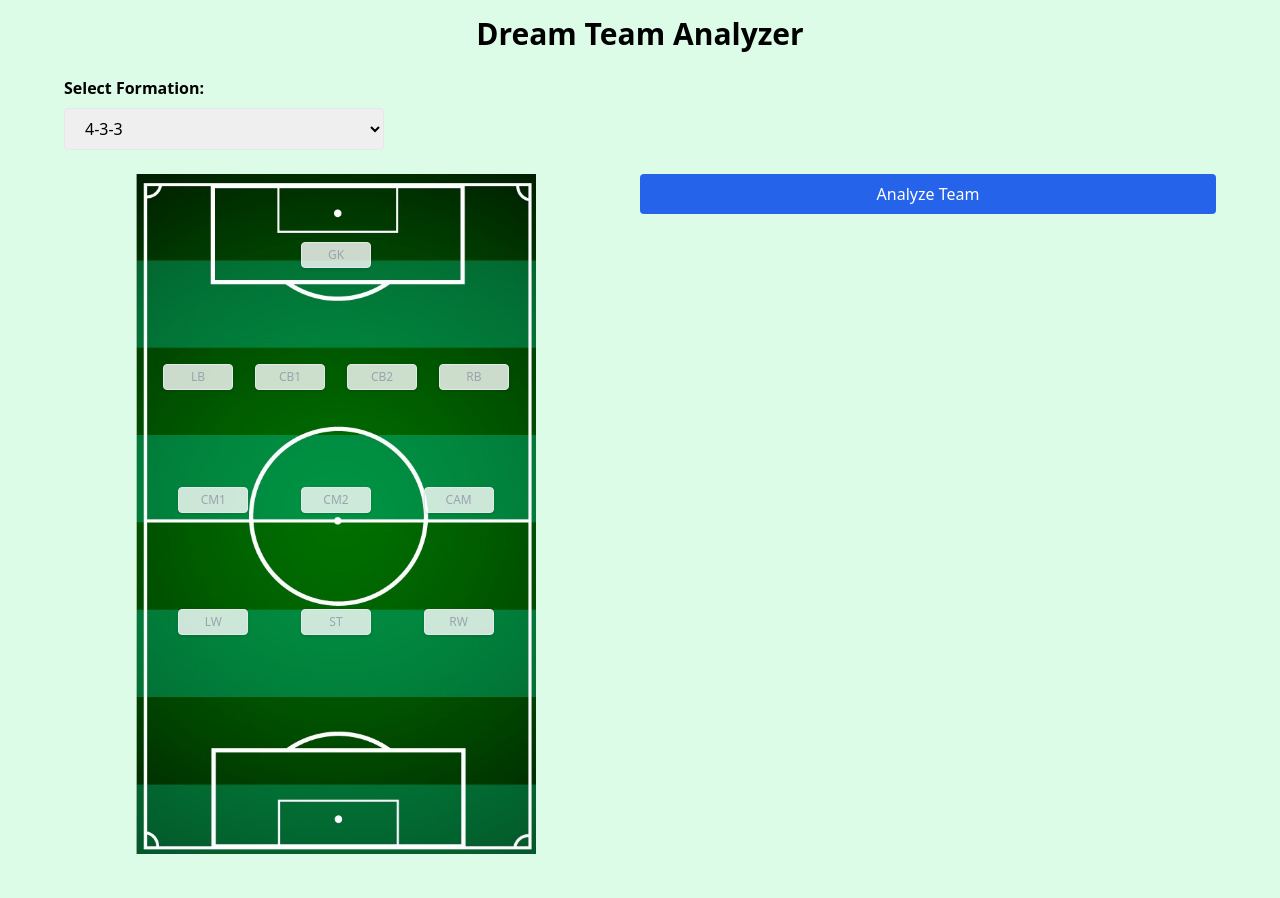
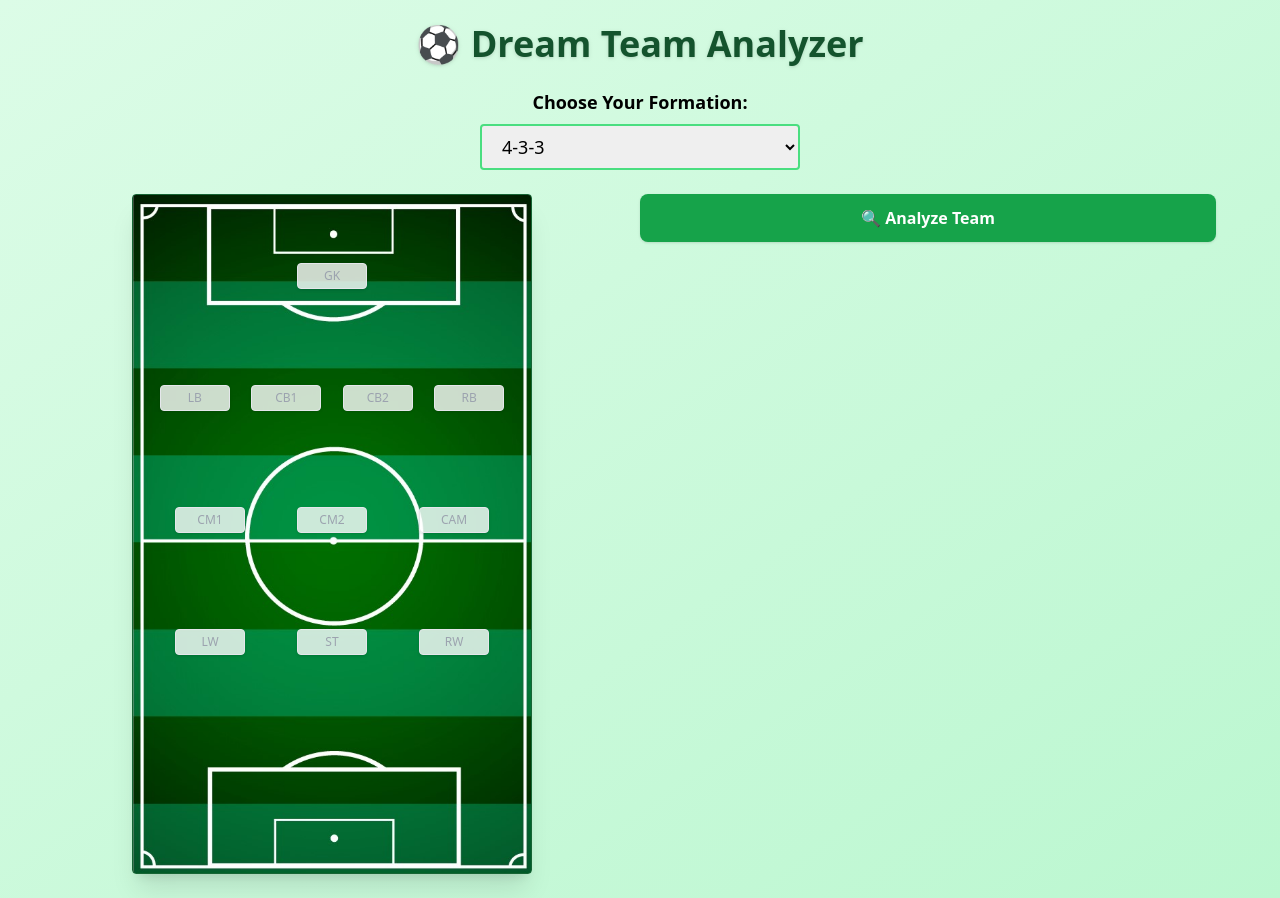
Before and after one commit to Haseeb-zai30/dream-team-analyzer, a Flask app: page / in a window 1280 px wide. Before the commit the page ends 854 px from the top, so only its background shows below. Run offline with Flask 3, Linux system fonts and the light colour scheme; some libraries are stand-ins or nearby versions.

Commit message:
Update index.html

```diff
--- a/templates/index.html
+++ b/templates/index.html
@@ -7,14 +7,13 @@
   <script src="https://cdn.tailwindcss.com"></script>
   <link rel="stylesheet" href="/static/style.css" />
 </head>
-<body class="bg-green-100 min-h-screen flex flex-col items-center p-4">
-
-  <h1 class="text-3xl font-bold mb-6 text-center">Dream Team Analyzer</h1>
+<body class="bg-gradient-to-br from-green-100 to-green-200 min-h-screen flex flex-col items-center p-6 font-sans">
+  <h1 class="text-4xl font-extrabold mb-6 text-center text-green-900 drop-shadow">⚽ Dream Team Analyzer</h1>
 
   <!-- Controls -->
-  <div class="w-full max-w-6xl mb-6">
-    <label for="formation" class="block mb-2 font-semibold">Select Formation:</label>
-    <select id="formation" class="border rounded px-4 py-2 w-full max-w-xs">
+  <div class="w-full max-w-6xl mb-6 flex flex-col items-center gap-2">
+    <label for="formation" class="text-lg font-semibold">Choose Your Formation:</label>
+    <select id="formation" class="border-2 border-green-400 rounded px-4 py-2 w-full max-w-xs text-lg focus:ring-2 focus:ring-green-600">
       <option value="4-3-3">4-3-3</option>
       <option value="4-4-2">4-4-2</option>
       <option value="3-5-2">3-5-2</option>
@@ -22,22 +21,23 @@
     </select>
   </div>
 
-  <!-- Flex Container for Team + Analysis -->
-  <div class="w-full max-w-6xl flex flex-col lg:flex-row gap-8 justify-center items-start">
-    <!-- Left: Football Pitch -->
-    <div class="pitch-container">
+  <!-- Pitch + Analysis -->
+  <div class="w-full max-w-6xl flex flex-col lg:flex-row gap-10 justify-center items-start">
+    <!-- Pitch Area -->
+    <div class="pitch-container shadow-xl rounded overflow-hidden border border-green-800">
       <div id="field"></div>
     </div>
 
-    <!-- Right: Analysis Section -->
-    <div class="flex flex-col gap-4 w-full lg:w-[50%]">
-      <button id="submitTeam" class="px-6 py-2 bg-blue-600 text-white rounded hover:bg-blue-700 w-full">
-        Analyze Team
+    <!-- Analysis Area -->
+    <div class="flex flex-col gap-4 w-full lg:w-1/2">
+      <button id="submitTeam" class="bg-green-600 hover:bg-green-700 text-white font-semibold py-3 rounded-lg shadow transition duration-300 ease-in-out w-full">
+        🔍 Analyze Team
       </button>
-      <div id="result" class="p-4 rounded shadow hidden whitespace-pre-line bg-white text-gray-800 w-full"></div>
+      <div id="result" class="p-4 rounded shadow hidden whitespace-pre-line bg-white text-gray-900 w-full text-sm"></div>
     </div>
   </div>
 
   <script src="/static/script.js"></script>
 </body>
+
 </html>
```
